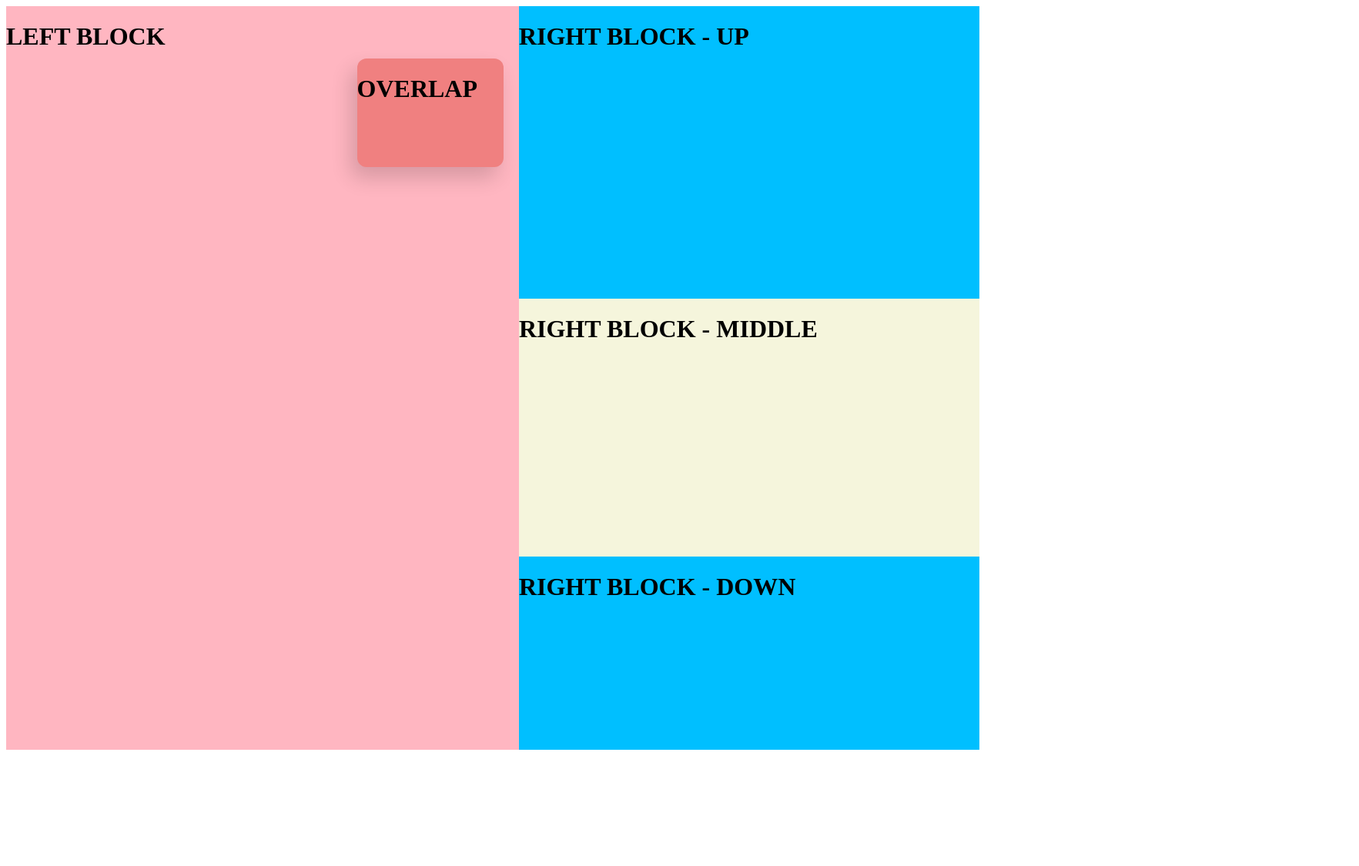
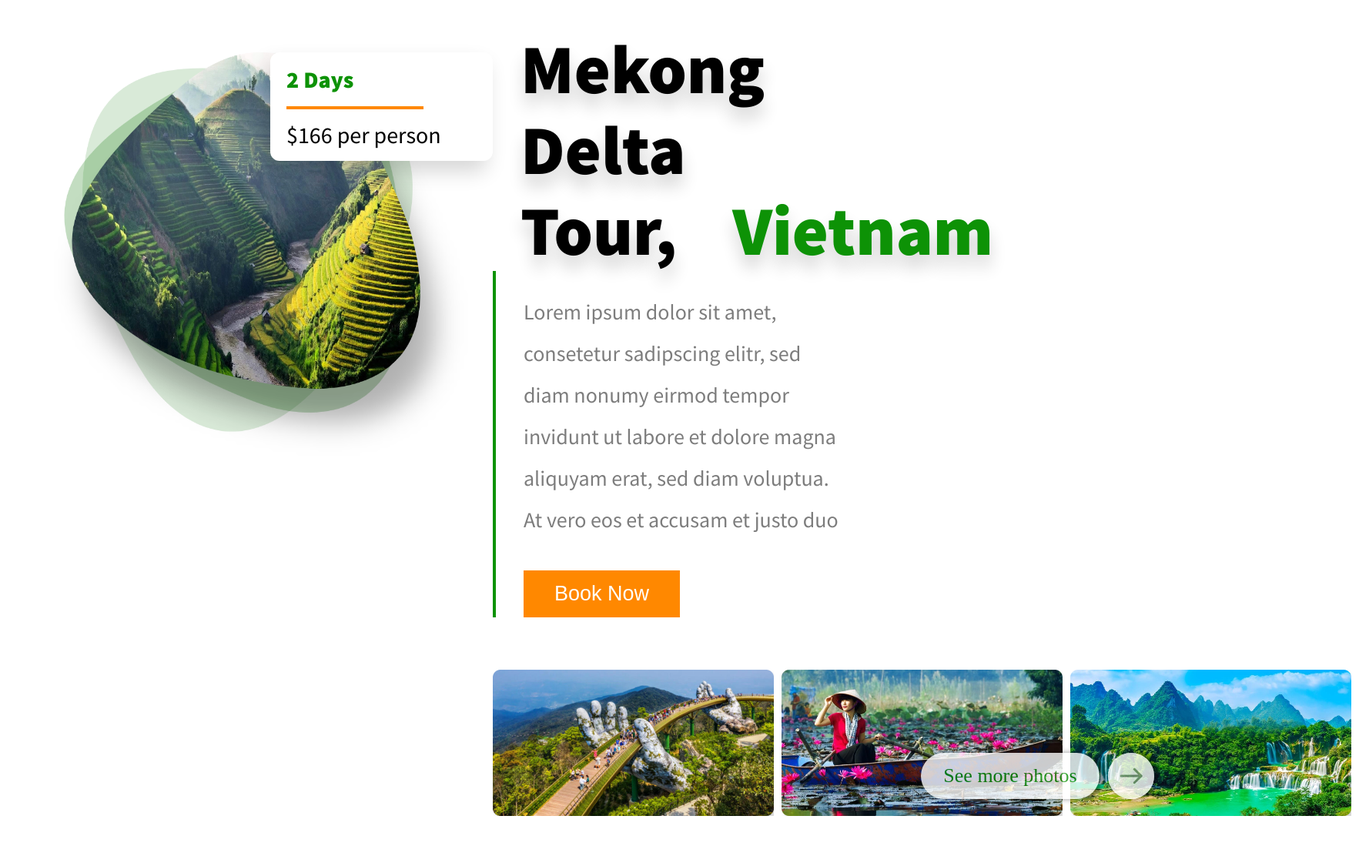
Before and after one commit to vit-krizka/q2-interview, a plain HTML site: page index.html in a window 1280 px wide. Shown: the whole page at 77% size, 1765 px wide, since content can reach past the window. Before the commit the page ends 982 px from the top, so only its background shows below. Drawn offline with Linux system fonts and the light colour scheme.

```diff
--- a/index.html
+++ b/index.html
@@ -6,27 +6,62 @@
     <meta http-equiv="X-UA-Compatible" content="IE=edge">
     <meta name="viewport" content="width=device-width, initial-scale=1.0">
     <title>Document</title>
-    <link rel="stylesheet" href="style.css">
+    <link rel="stylesheet" href="/style/style.css">
+    <link rel="preconnect" href="https://fonts.googleapis.com">
+    <link rel="preconnect" href="https://fonts.gstatic.com" crossorigin>
+    <link href="https://fonts.googleapis.com/css2?family=Source+Sans+Pro:ital,wght@0,400;0,600;0,900;1,400&display=swap"
+        rel="stylesheet">
 </head>
 
 <body>
     <main class="grid">
-        <div class="box left-block">
-            <h1>LEFT BLOCK</h1>
-        </div>
-        <div class="box rigth-block-up">
-            <h1>RIGHT BLOCK - UP</h1>
-        </div>
-        <div class="box rigth-block-middle">
-            <h1>RIGHT BLOCK - MIDDLE</h1>
-        </div>
-        <div class="box rigth-block-down">
-            <h1>RIGHT BLOCK - DOWN</h1>
-        </div>
-        <div class="box overlap">
-            <h1>OVERLAP</h1>
-        </div>
+        <section class="box left-block">
+            <div class="image-container">
+                <img src="/assets/logo-2x.png" srcset="/assets/logo.png 1x, /assets/logo-2x.png 2x"
+                    alt="logo of our company: vietnam canyon in the jungle">
+            </div>
+            <div class="overlap">
+                <p class="green bold">2 Days</p>
+                <hr id="orange-line"><br>
+                <p class="smaller">$166 per person</p>
+            </div>
+        </section>
+        <section class="box rigth-block-up">
+            <h1 class="bold">Mekong</h1>
+            <h1 class="bold">Delta</h1>
+            <h1 class="bold">Tour, &nbsp;&nbsp;&nbsp;<span class="green">Vietnam</span></h1>
+        </section>
+        <section class="box rigth-block-middle">
+            <div class="text">
+                <p>Lorem ipsum dolor sit amet, consetetur sadipscing elitr, sed diam nonumy eirmod tempor invidunt ut
+                    labore
+                    et dolore magna aliquyam erat, sed diam voluptua. At vero eos et accusam et justo duo</p>
+            </div>
+            <button id="button-book">Book Now</button>
+            <div>
+                <img id="repeat-grid" src="/assets/Repeat Grid 11.svg">
+            </div>
+        </section>
+        <section class="box rigth-block-down">
+            <div class="nxt-button"><img src="/assets/Arrow.svg"></img></div>
+            <div class="nxt-button-text">See more photos</div>
+            <div class="gallery-container">
+                <div class="gallery-image">
+                    <img src="/assets/Vietnam-0.png" srcset="/assets/Vietnam-0.png 1x, /assets/Vietnam-0-2x.png 2x"
+                        alt="Vietnam mountains with path">
+                </div>
+                <div class="gallery-image">
+                    <img src="/assets/Vietnam-1.png" srcset="/assets/Vietnam-1.png 1x, /assets/Vietnam-1-2x.png 2x"
+                        alt="Vietnam girl in the boat on river">
+                </div>
+                <div class="gallery-image">
+                    <img src="/assets/Vietnam-2.png" srcset="/assets/Vietnam-2.png 1x, /assets/Vietnam-2-2x.png 2x"
+                        alt="Vietnam mountains">
+                </div>
+            </div>
+        </section>
     </main>
+    <script src="/script/script.js"></script>
 </body>
 
 </html>
--- /dev/null
+++ b/script/script.js
@@ -0,0 +1,9 @@
+const nxtButton = document.querySelector(".nxt-button");
+const galleryContainer = document.querySelector(".gallery-container");
+
+nxtButton.addEventListener("click", () => {
+    galleryContainer.scrollBy({
+        left: 300,
+        behavior: "smooth",
+    });
+});
--- a/style.css
+++ /dev/null
@@ -1,69 +0,0 @@
-.grid {
-    display: grid;
-    max-width: 1920px;
-    position: relative;
-    margin: auto;
-    grid-template-areas: "right-block-up"
-        "left-block"
-        "right-block-middle"
-        "right-block-down";
-    grid-template-columns: 100%;
-    grid-template-rows: 380fr 380fr 335fr 251fr;
-    gap: 0px;
-    background-color: #FFFFFF;
-    height: 966px;
-}
-
-.box {
-    background-color: beige;
-    color: black;
-}
-
-.left-block {
-    grid-area: left-block;
-    background-color: lightpink;
-}
-
-.rigth-block-up {
-    grid-area: right-block-up;
-    background-color: deepskyblue;
-}
-
-.rigth-block-middle {
-    grid-area: right-block-middle;
-    background-color: beige;
-}
-
-.rigth-block-down {
-    grid-area: right-block-down;
-    background-color: deepskyblue;
-}
-
-.overlap {
-    position: relative;
-    background-color: lightcoral;
-    grid-area: 2 / 1 / 2 / 2;
-    z-index: 1;
-    width: 28.57%;
-    /* width: 289px z 1011,5px */
-    height: 141px;
-    top: 68px;
-    left: 68.41%;
-    /* left: 692px z 1011,5px */
-    border-radius: 12px;
-    box-shadow: -8px 14px 27px #00000029;
-}
-
-@media (min-width: 900px) {
-    .grid {
-        grid-template-areas: "left-block right-block-up"
-            "left-block right-block-middle"
-            "left-block right-block-down";
-        grid-template-columns: 2023fr 1817fr;
-        grid-template-rows: 380fr 335fr 251fr;
-    }
-
-    .overlap {
-        grid-area: 1 / 1 / 1 / 1;
-    }
-}
--- /dev/null
+++ b/style/style.css
@@ -0,0 +1,271 @@
+body {
+    margin: 0;
+    padding: 0;
+}
+
+.grid {
+    display: grid;
+    position: relative;
+    margin: auto;
+    grid-template-areas: "right-block-up"
+        "left-block"
+        "right-block-middle"
+        "right-block-down";
+    grid-template-columns: 100%;
+    grid-template-rows: 380fr 380fr 335fr 251fr;
+    gap: 0px;
+    background-color: #FFFFFF;
+    height: 966px;
+}
+
+.bold {
+    font-weight: 900;
+}
+
+.green {
+    color: #0D9206;
+}
+
+h1,
+p {
+    font-family: 'Source Sans Pro', sans-serif;
+    margin: 0;
+}
+
+/* LEFT BLOCK */
+
+.left-block {
+    grid-area: left-block;
+    position: relative;
+    min-width: 50vw;
+}
+
+.image-container {
+    overflow: hidden;
+}
+
+.image-container img {
+    max-width: 100%;
+    height: auto;
+    display: block;
+    float: center;
+    margin-top: 68px;
+    margin-left: 10px;
+}
+
+/* LEFT BLOCK - OVERLAP BOX */
+
+.overlap {
+    position: absolute;
+    box-sizing: border-box;
+    background-color: #FFFFFF;
+    grid-area: 2 / 1 / 2 / 2;
+    z-index: 1;
+    max-width: 28.57%;
+    min-width: 289px;
+    /* 289px z 1011,5px */
+    max-height: 141px;
+    top: 68px;
+    right: 0px;
+    border-radius: 12px;
+    box-shadow: -8px 14px 27px #00000029;
+    padding: 8px 8px 17px 21px;
+    word-wrap: break-word;
+    overflow-wrap: break-word;
+}
+
+.overlap p {
+    font-size: 30px;
+    line-height: 54px;
+    letter-spacing: 0px;
+}
+
+.overlap p .smaller {
+    font-size: 32px;
+    line-height: 40px;
+}
+
+#orange-line {
+    position: absolute;
+    border: 4px solid #FF8800;
+    border-bottom: 0px;
+    width: 58.8%;
+    /* 170px z 289px;  */
+    float: left;
+}
+
+/* RIGHT BLOCK - UP */
+
+.rigth-block-up {
+    grid-area: right-block-up;
+    position: relative;
+    padding: 37px 0px 0px 36px;
+}
+
+.rigth-block-up h1 {
+    text-shadow: 0px 16px 21px #00000029;
+    padding: 0;
+    margin: 0;
+    font-size: 90px;
+    line-height: 105px;
+    letter-spacing: 0px;
+}
+
+/* RIGHT BLOCK - MIDDLE */
+
+.rigth-block-middle {
+    grid-area: right-block-middle;
+    position: relative;
+    padding: 5px 0px 0px 36px;
+    border-left: 4px solid #0D9206;
+    margin: auto;
+}
+
+.text {
+    max-width: 665px;
+    padding-right: 10px;
+    padding-top: 21px;
+    padding-bottom: 39px;
+}
+
+.text p {
+    word-wrap: break-word;
+    overflow-wrap: break-word;
+    color: #7D7D7D;
+    font-size: 28px;
+    line-height: 54px;
+    letter-spacing: 0px;
+}
+
+#button-book {
+    width: 203px;
+    height: 61px;
+    background: #FF8800 0% 0% no-repeat padding-box;
+    color: white;
+    font-size: 27px;
+    border: none;
+    cursor: pointer;
+}
+
+#button-book img {
+    padding: 0;
+}
+
+#repeat-grid {
+    display: none;
+}
+
+/* RIGHT BLOCK - DOWN */
+
+.rigth-block-down {
+    grid-area: right-block-down;
+    position: relative;
+    padding: 68px 0px 61px 0px;
+    margin: auto;
+}
+
+.gallery-container {
+    overflow: hidden;
+}
+
+.gallery-image {
+    max-width: 100%;
+    height: auto;
+    display: block;
+    float: center;
+}
+
+.nxt-button {
+    display: none;
+}
+
+.nxt-button-text {
+    display: none;
+}
+
+/* DESKTOP */
+
+@media (min-width: 900px) {
+    .grid {
+        grid-template-areas: "left-block right-block-up"
+            "left-block right-block-middle"
+            "left-block right-block-down";
+        grid-template-columns: 2023fr 1817fr;
+        grid-template-rows: 380fr 335fr 251fr;
+    }
+
+    .rigth-block-middle {
+        margin: 0;
+        max-width: 430px;
+    }
+
+    .image-container img {
+        float: right;
+    }
+
+    .overlap {
+        grid-area: 1 / 1 / 1 / 1;
+    }
+
+    .rigth-block-down {
+        margin: 0;
+    }
+
+    .nxt-button {
+        display: block;
+        position: absolute;
+        bottom: 87px;
+        left: 799px;
+        cursor: pointer;
+        width: 60px;
+        height: 60px;
+        border-radius: 50%;
+        background: #FFFFFF 0% 0% no-repeat padding-box;
+        box-shadow: 5px 0px 7px #00000087;
+        opacity: 0.79;
+    }
+
+    .nxt-button-text {
+        display: block;
+        width: 232px;
+        height: 60px;
+        position: absolute;
+        bottom: 87px;
+        left: 556px;
+        background: #FFFFFF 0% 0% no-repeat padding-box;
+        box-shadow: 5px 0px 7px #00000087;
+        opacity: 0.79;
+        border-radius: 30px / 30px;
+        display: flex;
+        justify-content: center;
+        align-items: center;
+        color: #0D9206;
+        font-size: 26px;
+        cursor: pointer;
+    }
+
+    .gallery-container {
+        display: flex;
+        overflow-x: scroll;
+        scroll-behavior: smooth;
+    }
+
+    .gallery-image {
+        flex: 0 0 auto;
+        margin-right: 10px;
+    }
+}
+
+@media (min-width: 1400px) {
+    .rigth-block-middle {
+        margin: 0;
+        max-width: 665px;
+    }
+
+    #repeat-grid {
+        display: block;
+        position: absolute;
+        right: -207px;
+        bottom: 100px;
+    }
+}
```
Also changed, not shown: assets/Arrow.svg (added), assets/Vietnam-0-2x.png (added), assets/Vietnam-0.png (added), assets/Vietnam-1-2x.png (added), assets/Vietnam-1.png (added), assets/Vietnam-2-2x.png (added), assets/Vietnam-2.png (added), assets/logo.png (added), 2 other files.
